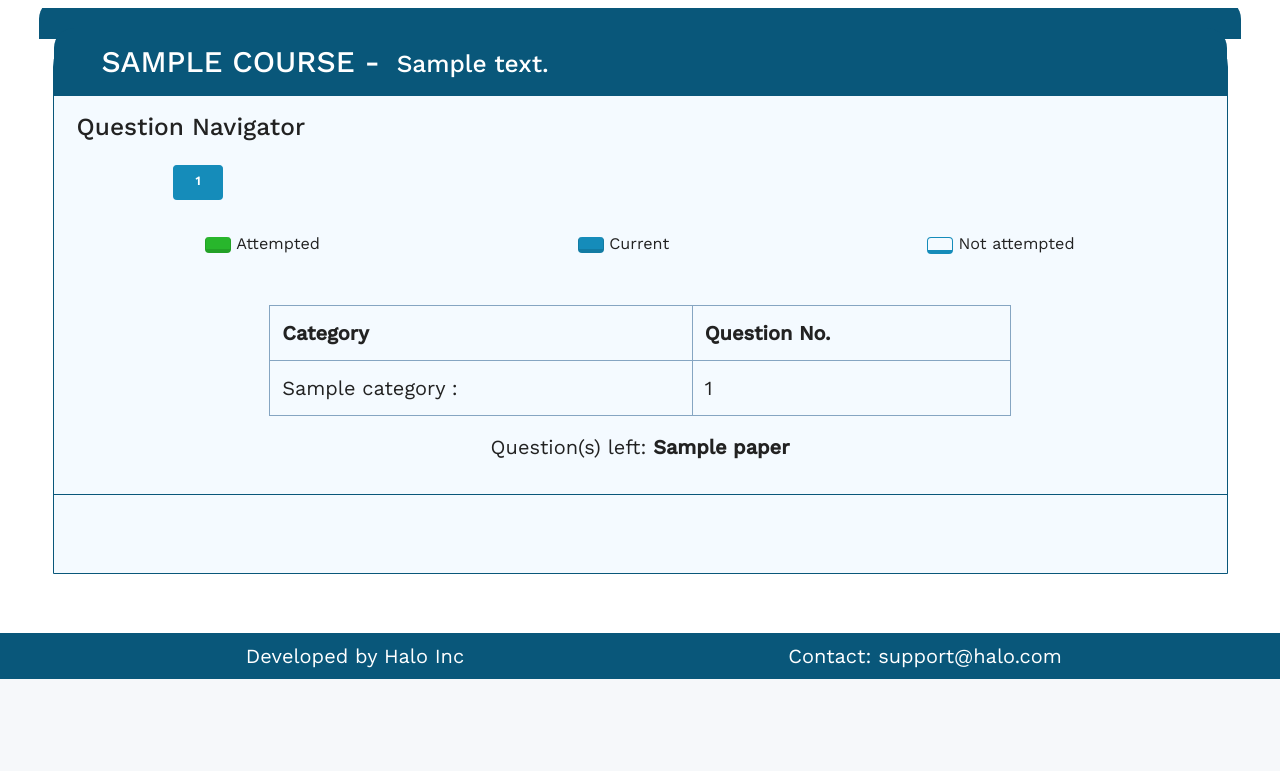
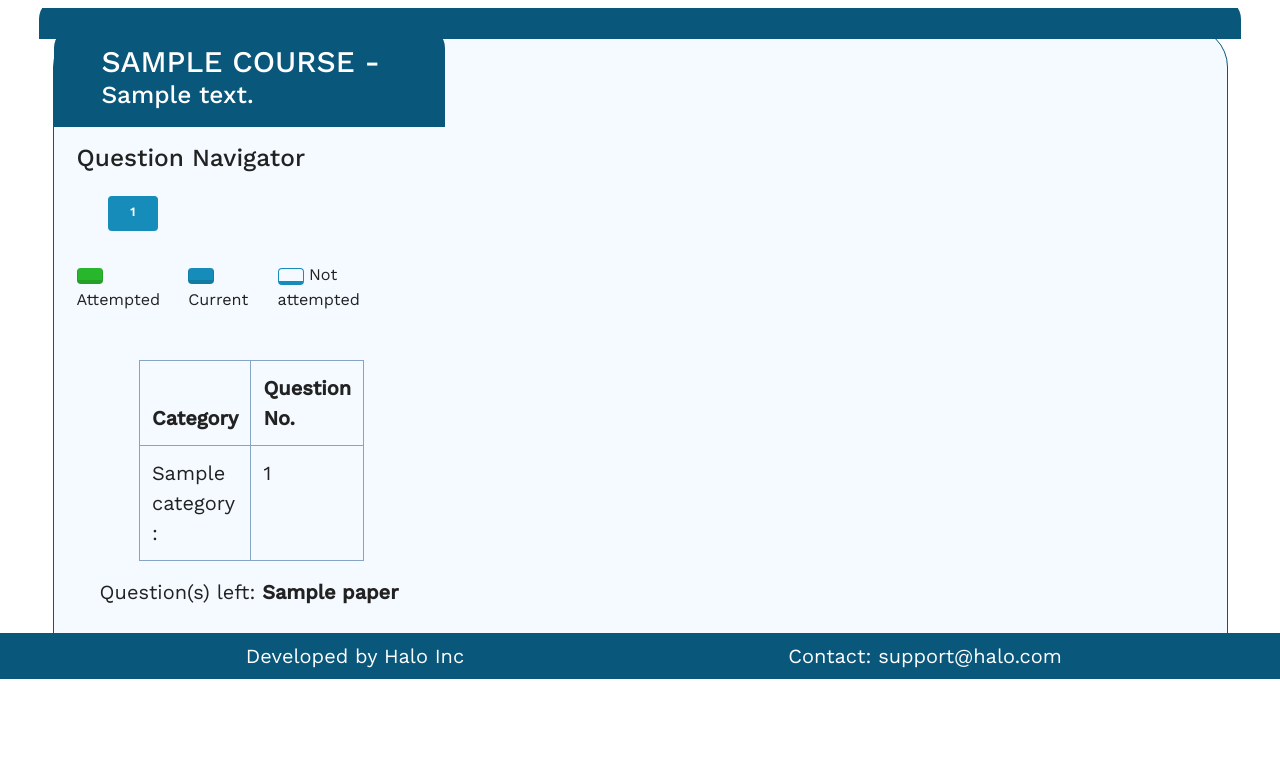
Before and after one commit to vinaykumargummadi/herepo, a Django app: template yaksh/templates/exam.html in a window 1280 px wide. Shown: the part 121-892 px from the top of the page. Before the commit the page ends 800 px from the top, so only its background shows below. Run offline with Django 3.2, Linux system fonts and the light colour scheme; the template is opened without the code that fills it: most values are stand-ins (such as "Sample title", 1, 10 or a date in 2020); parts of the project's set-up code (start-up, migrations or seed data) failed here and were passed over; some libraries are stand-ins or nearby versions.

Commit message:
pull again

```diff
--- a/yaksh/templates/exam.html
+++ b/yaksh/templates/exam.html
@@ -40,7 +40,7 @@
 <div class="container-fluid">
     <div class="row exam-section">
           <!-- Side Component -->
-          <div class="col-lg-12 exam-components">
+          <div class="col-lg-4 exam-components">
             <div class="course-title-section px-lg-5 py-lg-3 px-md-5 py-md-2">
               <h2 class="title">{{course.name}}&nbsp;-&nbsp;</h2>
               <h3 class="subtitle">{{ paper.question_paper.quiz.description }}</h3></h4>
@@ -113,7 +113,7 @@
             </div>
           </div>
         <!-- Main Component -->
-        <div class="col-lg-12 question-section px-lg-5 py-lg-4">
+        <div class="col-lg-9 question-section">
           <br>
           {% block main %}
           {% endblock %}
```
